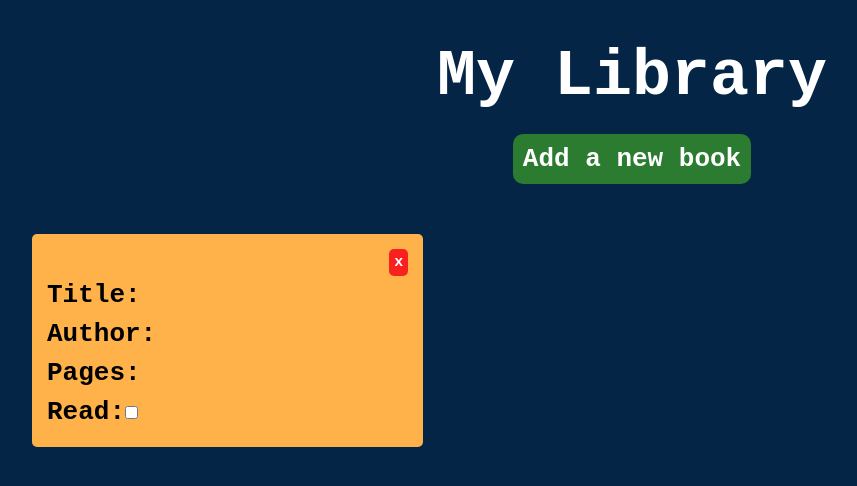
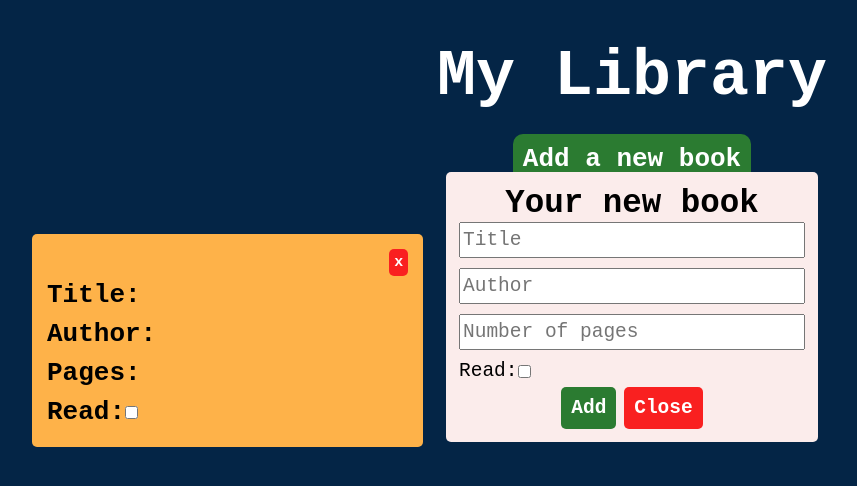
Before and after one commit to AnastassiyaMaxakova/my_library, a plain HTML site: page index.html in a window 1280 px wide. Shown: the whole page, without its empty margins (8-865 px from the left). Drawn offline with Linux system fonts and the light colour scheme.

Commit message:
Complete styling, fix hmtl layout

```diff
--- a/index.html
+++ b/index.html
@@ -25,14 +25,16 @@
             </div>
         </div>
 
-        <dialog class="modal" id="modal">
-            <h2>Your new book</h2>
+        <dialog open class="modal" id="modal">
+            <p>Your new book</p>
             <div class="newBook">
-                <input type="text" placeholder="Title" id="title">
-                <input type="text" placeholder="Author" id="author">
-                <input type="number" placeholder="Number of pages" id="pages">
-                <label for="checkbox">Read:</label>
-                <input type="checkbox" id="checkbox">
+                <input type="text" placeholder="Title" id="title" required>
+                <input type="text" placeholder="Author" id="author" required>
+                <input type="number" placeholder="Number of pages" id="pages" min=0 required>
+                <div class="readBox">
+                    <label for="checkbox">Read:</label>
+                    <input type="checkbox" id="checkbox">
+                </div>
             </div>
             <div class="buttonContainer">
                 <button class="addBookBtn" id="addBookBtn">Add</button>
--- a/style.css
+++ b/style.css
@@ -8,6 +8,7 @@ html,body{
     height: 100%;
     background-color: #042546;
     padding: 20px;
+    position: relative;
 }
 
 .header{
@@ -68,7 +69,6 @@ html,body{
     font-size: 2rem;
     line-height: 1.5em;
     font-weight: bold;
-
 }
 
 
@@ -80,3 +80,70 @@ html,body{
     accent-color: green;
     cursor: pointer;
 }
+
+.modal{
+    border: none;
+    border-radius: 5px;
+    display: flex;
+    flex-direction: column;
+    flex-wrap: wrap;
+    align-items: stretch;
+    width: 30%;
+    position: absolute;
+    top: 20%;
+    left: 35%;
+    background-color: #fbeceb;
+}
+.modal::backdrop{
+
+}
+.modal p {
+    font-size: 2.5rem;
+    font-weight: bold;
+    text-align: center;
+}
+
+.newBook{
+    display: flex;
+    flex-direction: column;
+}
+
+.newBook input[type="text"],
+.newBook input[type='number']{
+    line-height: 30px;
+    font-size: 1.5rem;
+    margin-bottom: 10px;
+}
+
+.newBook .readBox{
+    font-size:1.5rem;
+}
+
+.buttonContainer{
+    align-self: center;
+    margin-top: 5px;
+}
+
+.buttonContainer button{
+    font-size: 1.5rem;
+    border: none;
+    border-radius: 5px;
+    padding: 10px;
+    font-weight: bold;
+}
+
+.addBookBtn{
+    background-color: #2b7b31;
+    color: white;
+}
+.addBookBtn:hover{
+    background-color: #2b7b32a0;
+}
+
+.closeBtn {
+    background-color: #f92020;
+    color: white;
+}
+.closeBtn:hover{
+    background-color: #f9202098;
+}
```
